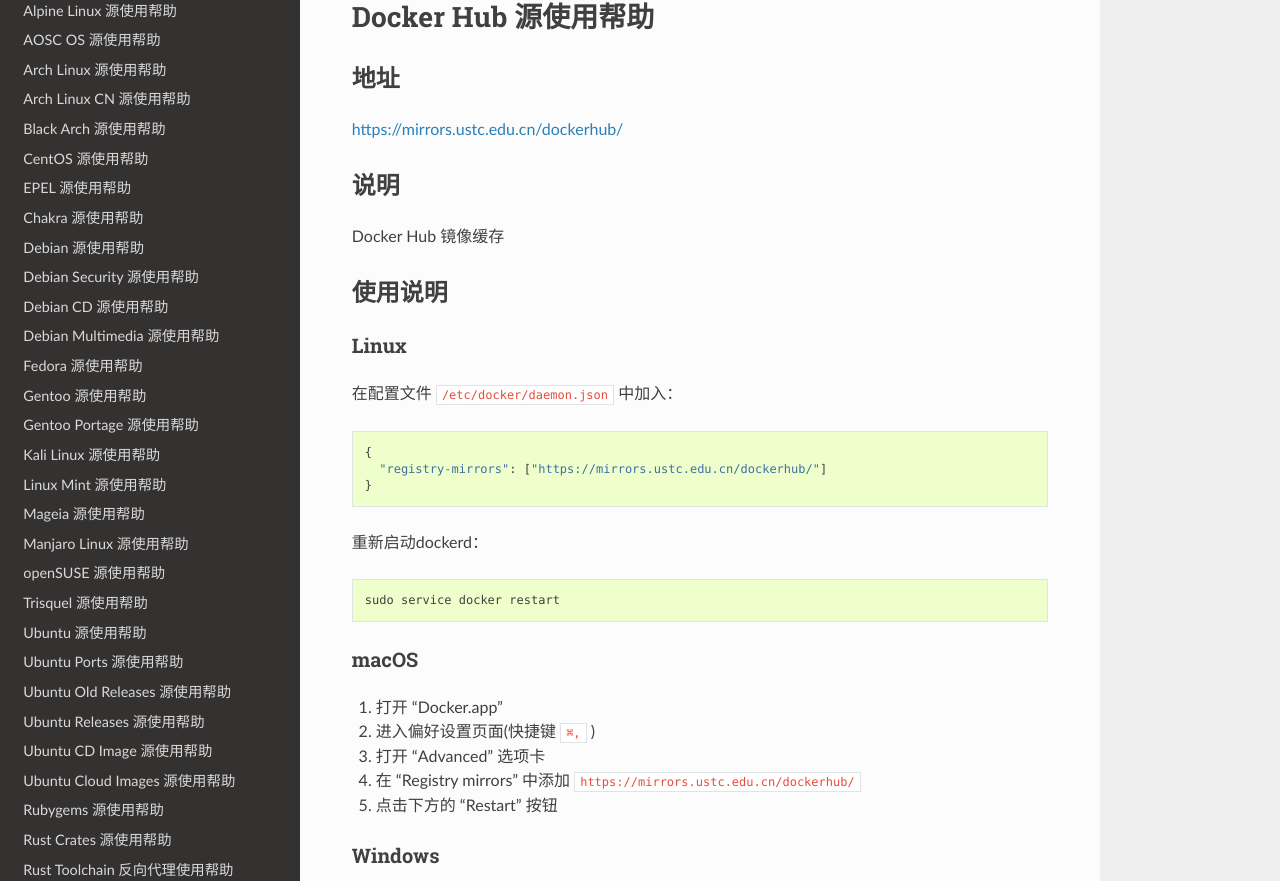
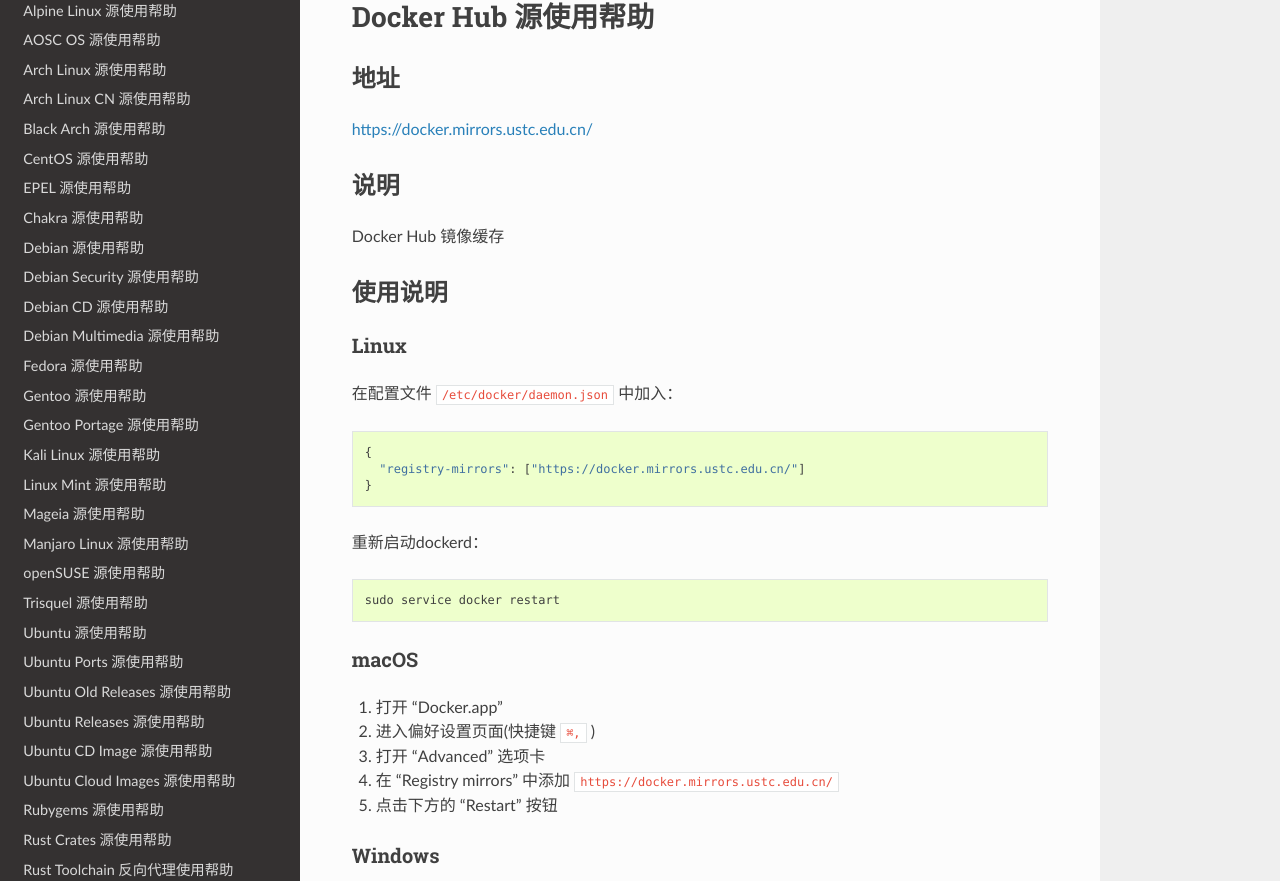
Before and after one commit to ustclug/mirrorhelp, a Sphinx documentation site: the page built from source/dockerhub.rst, in a window 1280 px wide and 1400 px high. Shown: the part 109-990 px from the top of the window. Built offline with Sphinx 7.4.7 and the Read the Docs theme 2.0.0, drawn with Linux system fonts in a browser that asks for light colours; pages that are not in the unit, such as notebooks, are missing from menus; some of the changed lines change nothing that is shown.

Commit message:
Update dockerhub mirror address (#50)
* Update dockerhub mirror address

* change http to https

```diff
--- a/source/dockerhub.rst
+++ b/source/dockerhub.rst
@@ -5,7 +5,7 @@
 地址
 ====
 
-https://mirrors.ustc.edu.cn/dockerhub/
+https://docker.mirrors.ustc.edu.cn/
 
 说明
 ====
@@ -23,7 +23,7 @@
 ::
 
     {
-      "registry-mirrors": ["https://mirrors.ustc.edu.cn/dockerhub/"]
+      "registry-mirrors": ["https://docker.mirrors.ustc.edu.cn/"]
     }
 
 重新启动dockerd：
@@ -38,7 +38,7 @@
 1. 打开 "Docker.app"
 2. 进入偏好设置页面(快捷键 ``⌘,`` )
 3. 打开 "Advanced" 选项卡
-4. 在 "Registry mirrors" 中添加 ``https://mirrors.ustc.edu.cn/dockerhub/``
+4. 在 "Registry mirrors" 中添加 ``https://docker.mirrors.ustc.edu.cn/``
 5. 点击下方的 "Restart" 按钮
 
 Windows
```
